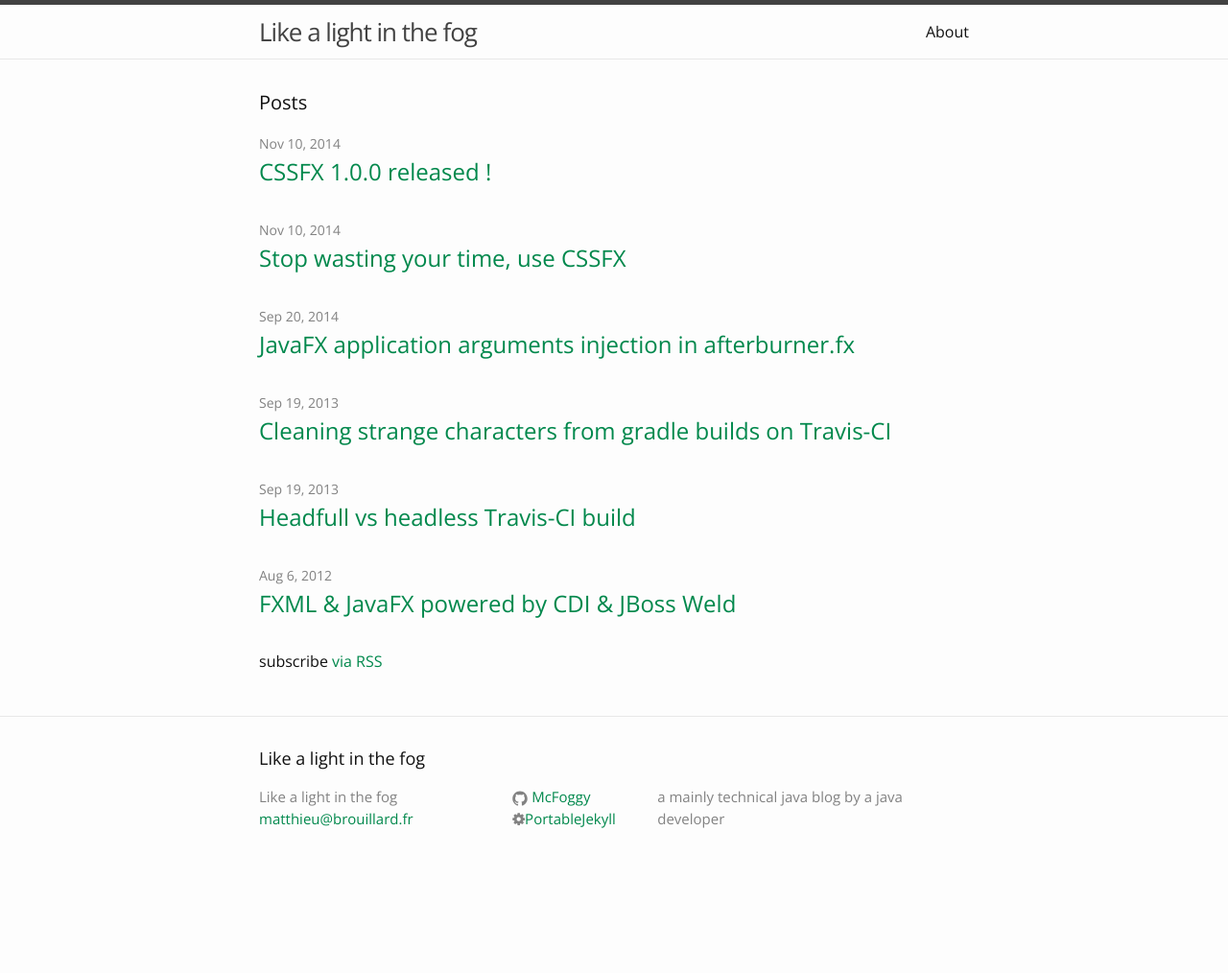
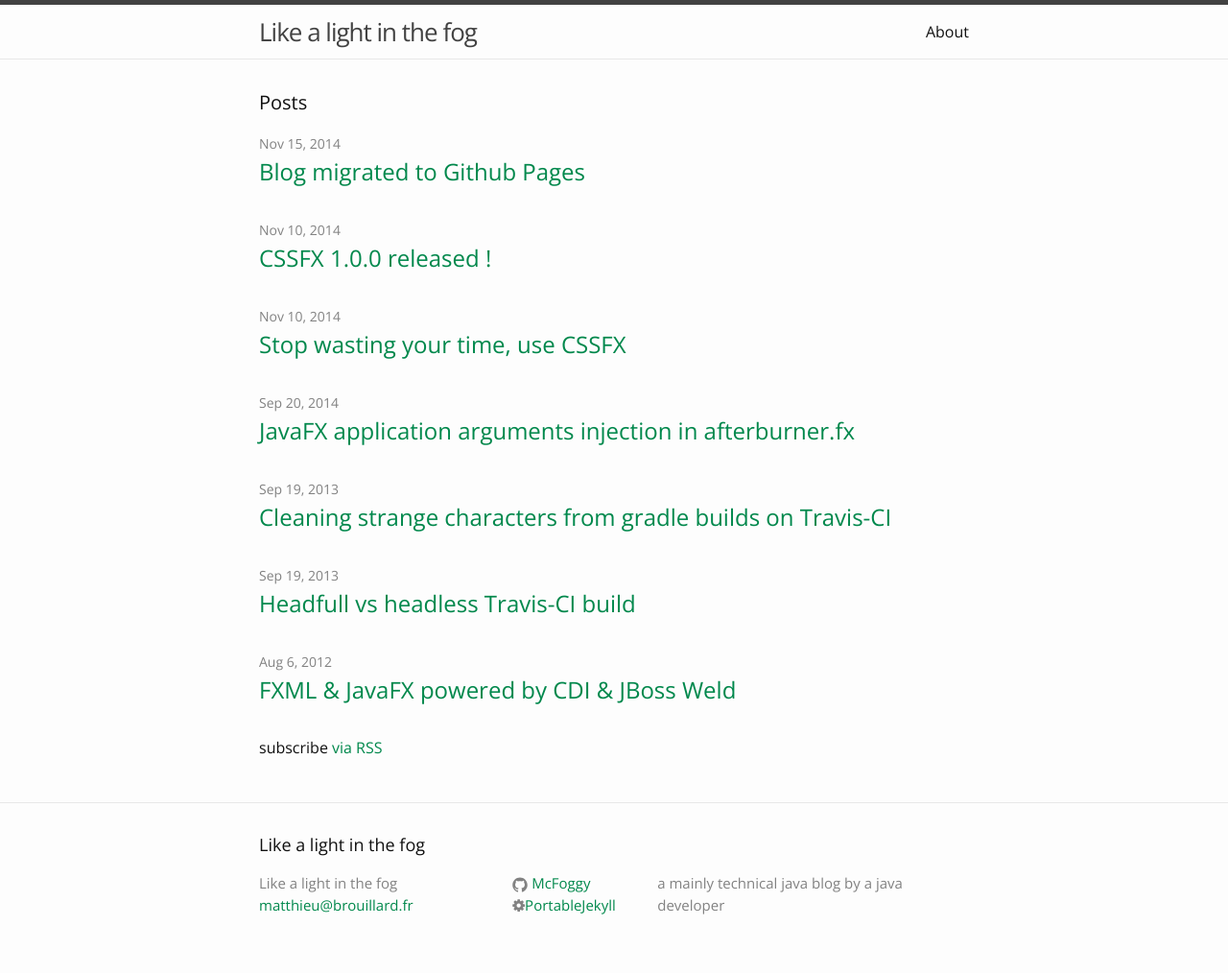
Before and after one commit to McFoggy/personal-blog, a Jekyll site: the page built from index.html, in a window 1280 px wide. Shown: the whole page at 96% size. Built offline with Jekyll 4.4.1, drawn with Linux system fonts in a browser that asks for light colours; nearby versions of some CDN libraries; a file with an impossible date is left out; before the commit the page ends 924 px from its top, so only the background shows below that; part of the change alters nothing that is shown.

Commit message:
correct date

```diff
--- a/_posts/2014-11-15-blog-migrated-to-github-pages.markdown
+++ b/_posts/2014-11-15-blog-migrated-to-github-pages.markdown
@@ -1,7 +1,7 @@
 ---
 layout: post
 title: Blog migrated to Github Pages
-date: '2014-15-10T10:00:00.000+01:00'
+date: '2014-11-15T10:00:00.000+01:00'
 author: Matthieu BROUILLARD
 tags: Github Jekyll Blog
 ---
```
